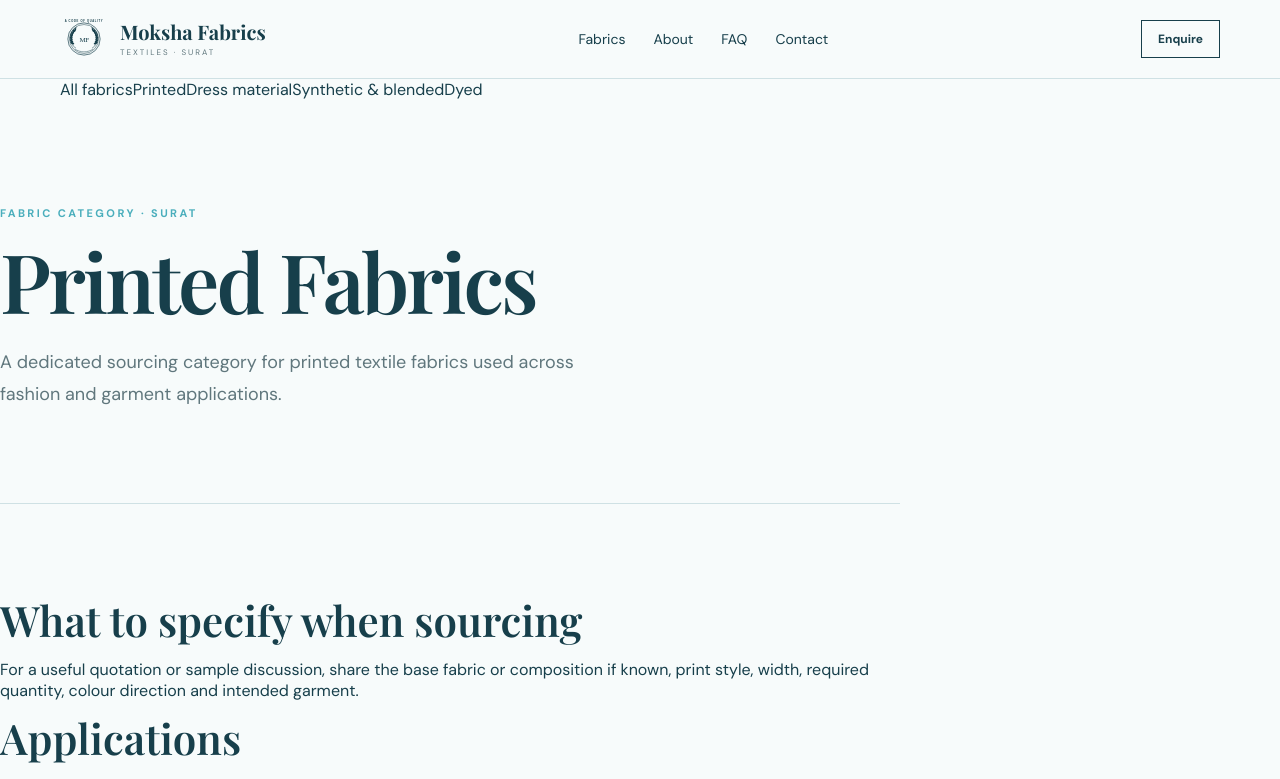
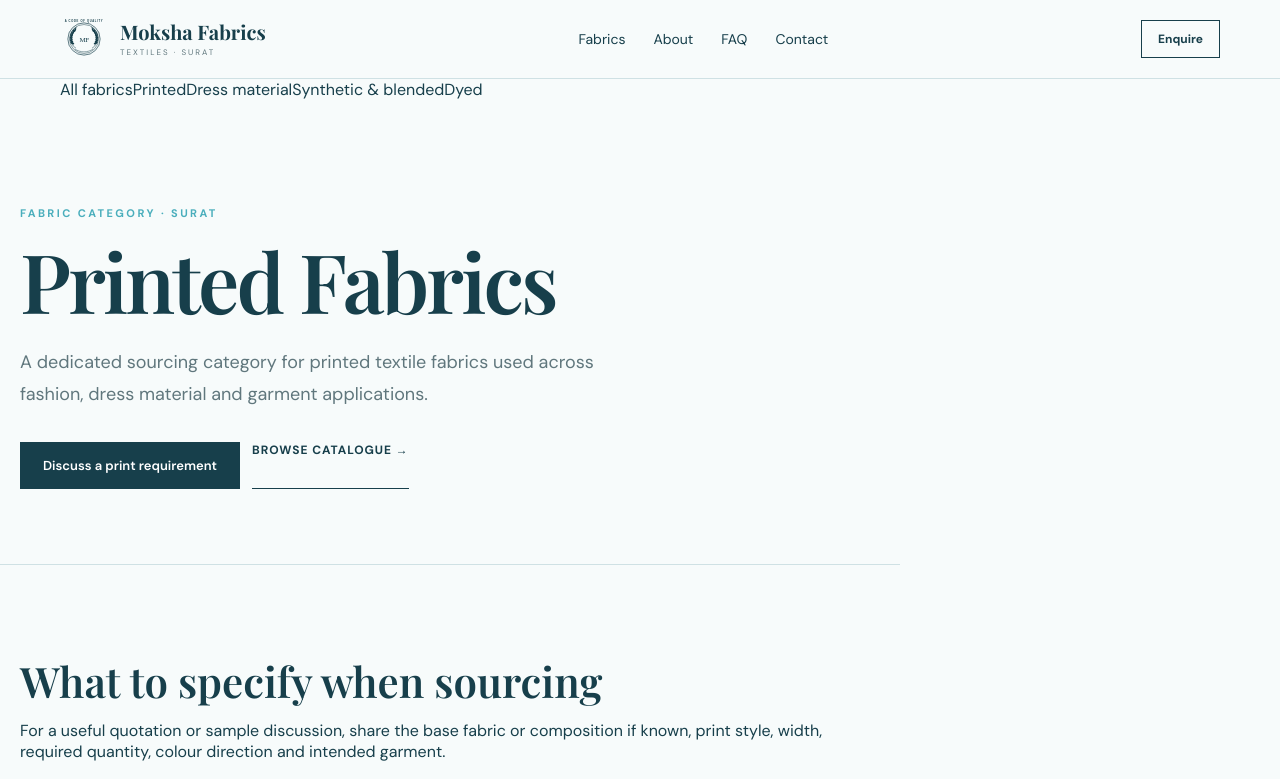
Before and after one commit to theluckygupta/moksha-fabrics, a Next.js app: page /fabrics/printed-fabrics in a window 1280 px wide. Shown: the top 779 px of the page. Built offline with nearby package versions, Linux system fonts and the light colour scheme.

Commit message:
Expand printed fabrics category page

```diff
--- a/app/fabrics/printed-fabrics/page.tsx
+++ b/app/fabrics/printed-fabrics/page.tsx
@@ -1,8 +1,10 @@
+import Link from "next/link";
+
 export const metadata = {
   title: "Printed Fabrics",
-  description: "Printed textile fabrics from Surat for fashion, garment and wholesale applications.",
+  description: "Printed textile fabric sourcing from Surat for fashion, garment and wholesale applications.",
 };
 
 export default function PrintedFabricsPage() {
-  return <main><section className="pageHero"><p className="eyebrow">Fabric category · Surat</p><h1>Printed Fabrics</h1><p className="lead">A dedicated sourcing category for printed textile fabrics used across fashion and garment applications.</p></section><section className="section prose"><h2>What to specify when sourcing</h2><p>For a useful quotation or sample discussion, share the base fabric or composition if known, print style, width, required quantity, colour direction and intended garment.</p><h2>Applications</h2><p>Printed fabrics can be developed for dresses, ethnicwear, tops, skirts, coordinated sets and other fashion products, depending on construction and finish.</p></section></main>;
+  return <main><section className="pageHero"><div className="container"><p className="eyebrow">Fabric category · Surat</p><h1>Printed Fabrics</h1><p className="lead">A dedicated sourcing category for printed textile fabrics used across fashion, dress material and garment applications.</p><div className="actions"><Link className="button buttonDark" href="/contact">Discuss a print requirement</Link><Link className="textLink" href="/fabrics">Browse catalogue →</Link></div></div></section><section className="section prose"><div className="container"><h2>What to specify when sourcing</h2><p>For a useful quotation or sample discussion, share the base fabric or composition if known, print style, width, required quantity, colour direction and intended garment.</p><h2>Applications</h2><p>Printed fabrics can be developed for dresses, ethnicwear, tops, skirts, coordinated sets and other fashion products, depending on construction and finish.</p><div className="list"><div><span>Base</span><strong>Composition / construction</strong></div><div><span>Print</span><strong>Design / colour direction</strong></div><div><span>Commercial</span><strong>Quantity / delivery</strong></div></div></div></section></main>;
 }
```
